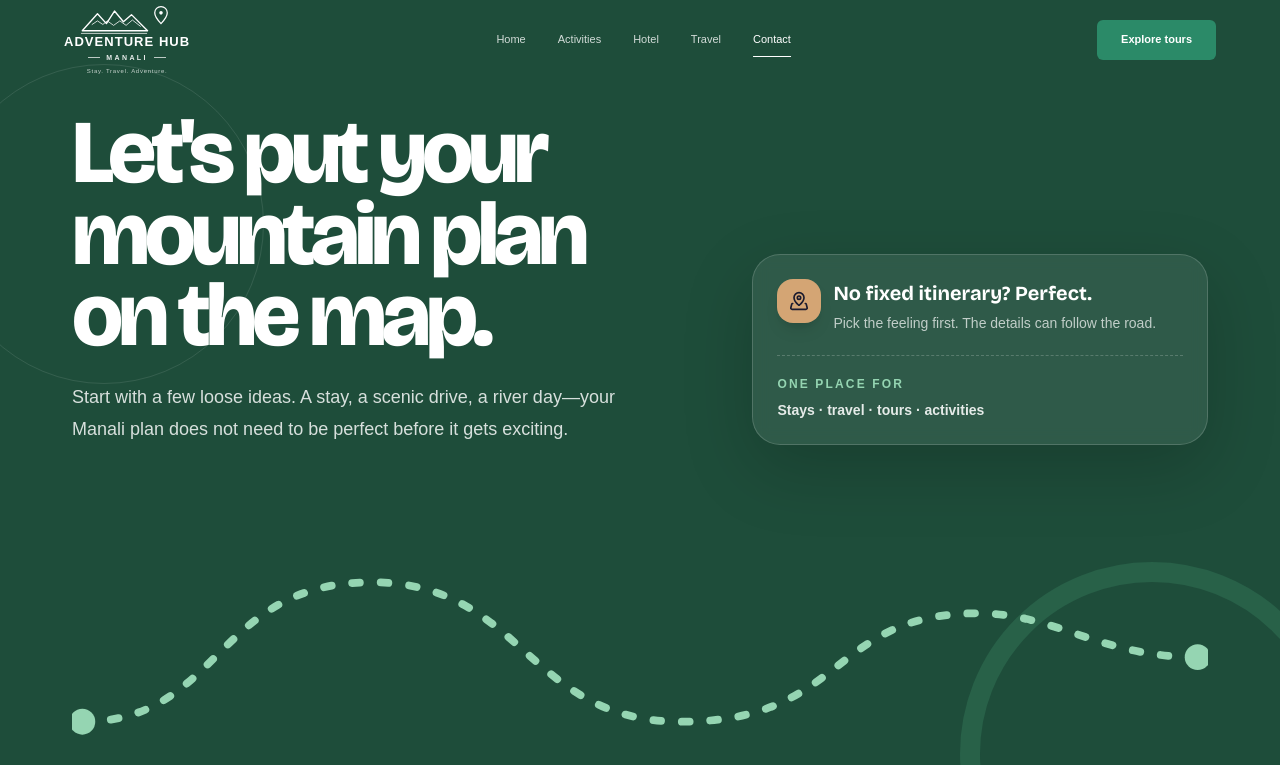
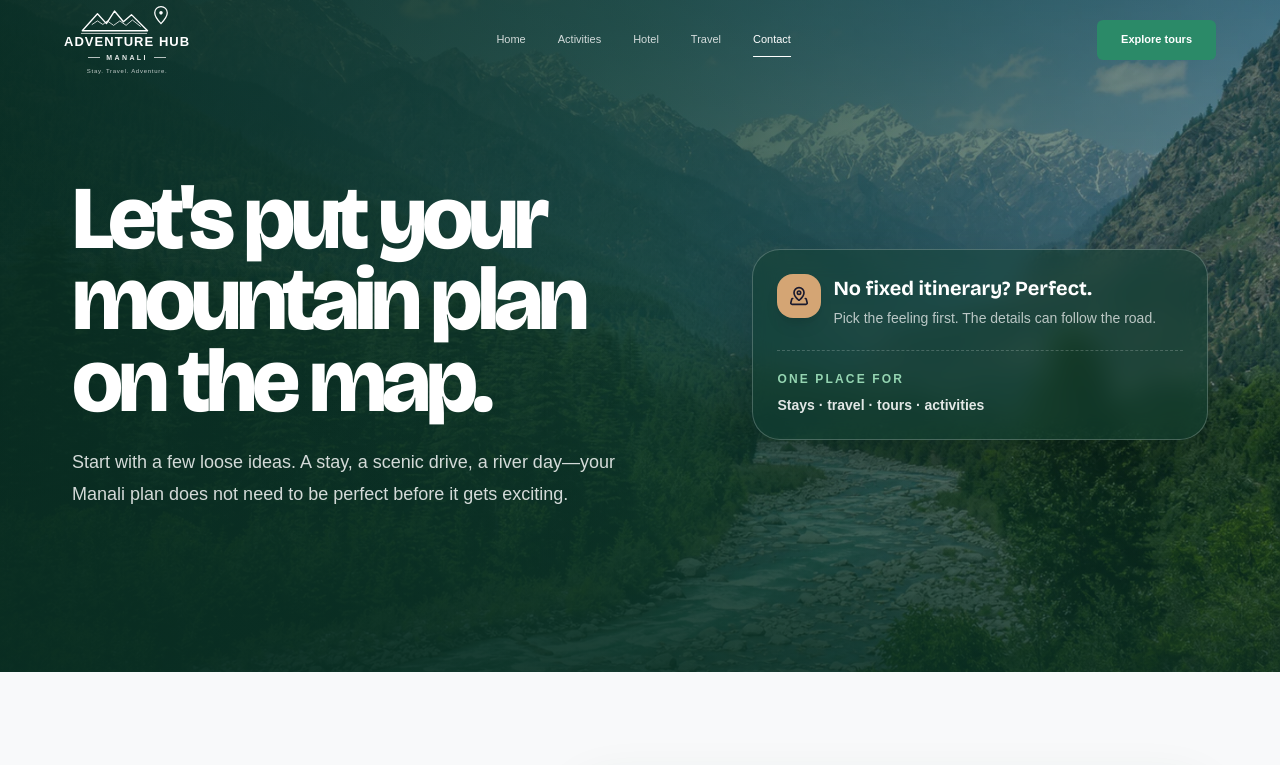
Before and after one commit to ArushKhasru/Adventure_Hub_Manali, a Next.js app: page /contact in a window 1280 px wide. Shown: the top 765 px of the page. Built offline with nearby package versions, Linux system fonts and the light colour scheme; a web font is replaced by a local one.

Commit message:
Add Manali photo background to contact hero

```diff
--- a/components/ContactPageContent.tsx
+++ b/components/ContactPageContent.tsx
@@ -1,5 +1,6 @@
 "use client";
 
+import Image from "next/image";
 import { useEffect, useRef, useState } from "react";
 import Icons from "@/components/Icons";
 
@@ -25,27 +26,6 @@ const PHONE_DISPLAY = "0000000000";
 const directWhatsAppHref = `https://wa.me/${WHATSAPP_NUMBER}?text=${encodeURIComponent(
   "Hi Adventure Hub Manali! I am interested in planning a trip to Manali and would like some guidance. Can you help me get started?",
 )}`;
-
-function RouteLine() {
-  return (
-    <svg
-      aria-hidden="true"
-      viewBox="0 0 440 92"
-      className="h-auto w-full text-[var(--color-mint)]"
-      fill="none"
-    >
-      <path
-        d="M4 70C58 70 55 16 116 16c59 0 60 54 120 54 64 0 57-42 115-42 30 0 47 17 85 17"
-        stroke="currentColor"
-        strokeDasharray="3 8"
-        strokeLinecap="round"
-        strokeWidth="3"
-      />
-      <circle cx="4" cy="70" r="5" fill="currentColor" />
-      <circle cx="436" cy="45" r="5" fill="currentColor" />
-    </svg>
-  );
-}
 
 export default function ContactPageContent() {
   const [tripStyle, setTripStyle] = useState<(typeof tripStyles)[number]>(
@@ -135,14 +115,27 @@ export default function ContactPageContent() {
       >
         <div
           aria-hidden="true"
-          className="absolute -left-24 top-16 size-64 rounded-full border border-white/10 sm:-left-14 sm:size-80"
+          className="absolute inset-0"
+        >
+          <Image
+            src="/images/home/hero-valley.webp"
+            alt=""
+            fill
+            priority
+            sizes="100vw"
+            className="object-cover object-[54%_center]"
+          />
+        </div>
+        <div
+          aria-hidden="true"
+          className="absolute inset-0 bg-gradient-to-r from-[#092d22]/95 via-[#103e30]/78 to-[#0f392b]/38"
         />
         <div
           aria-hidden="true"
-          className="absolute -right-16 bottom-[-8rem] size-72 rounded-full border-[1.25rem] border-[var(--color-forest)]/70 sm:size-96"
+          className="absolute inset-0 bg-gradient-to-t from-[#092d22]/68 via-transparent to-[#092d22]/24"
         />
 
-        <div className="relative mx-auto grid w-full max-w-[76rem] gap-10 px-[clamp(1.25rem,4vw,2.5rem)] pb-14 pt-16 sm:pb-20 sm:pt-24 lg:grid-cols-[1.15fr_0.85fr] lg:items-end lg:gap-16 lg:pb-24 lg:pt-28">
+        <div className="relative mx-auto grid min-h-[36rem] w-full max-w-[76rem] gap-10 px-[clamp(1.25rem,4vw,2.5rem)] pb-14 pt-16 sm:pb-20 sm:pt-24 lg:min-h-[42rem] lg:grid-cols-[1.15fr_0.85fr] lg:items-center lg:gap-16 lg:pb-24 lg:pt-28">
           <div>
             <h1
               id="contact-title"
@@ -157,7 +150,7 @@ export default function ContactPageContent() {
             </p>
           </div>
 
-          <div className="relative rounded-[1.75rem] border border-white/16 bg-white/8 p-5 shadow-[0_24px_70px_rgba(0,0,0,0.18)] backdrop-blur-sm sm:p-6">
+          <div className="relative rounded-[1.75rem] border border-white/22 bg-[#103e30]/52 p-5 shadow-[0_24px_70px_rgba(0,0,0,0.24)] backdrop-blur-md sm:p-6">
             <div className="flex items-start gap-3">
               <span className="inline-flex size-11 shrink-0 items-center justify-center rounded-2xl bg-[var(--color-gold)] text-[var(--color-ink)] shadow-lg">
                 <Icons.MapPinned aria-hidden="true" className="size-5" />
@@ -180,9 +173,6 @@ export default function ContactPageContent() {
           </div>
         </div>
 
-        <div className="relative mx-auto w-full max-w-[76rem] px-[clamp(1.25rem,4vw,2.5rem)] pb-8 sm:pb-10">
-          <RouteLine />
-        </div>
       </section>
 
       <section className="relative mx-auto grid w-full max-w-[76rem] gap-10 px-[clamp(1.25rem,4vw,2.5rem)] py-14 sm:py-20 lg:grid-cols-[0.82fr_1.18fr] lg:gap-16 lg:py-24" aria-labelledby="brief-title">
```
